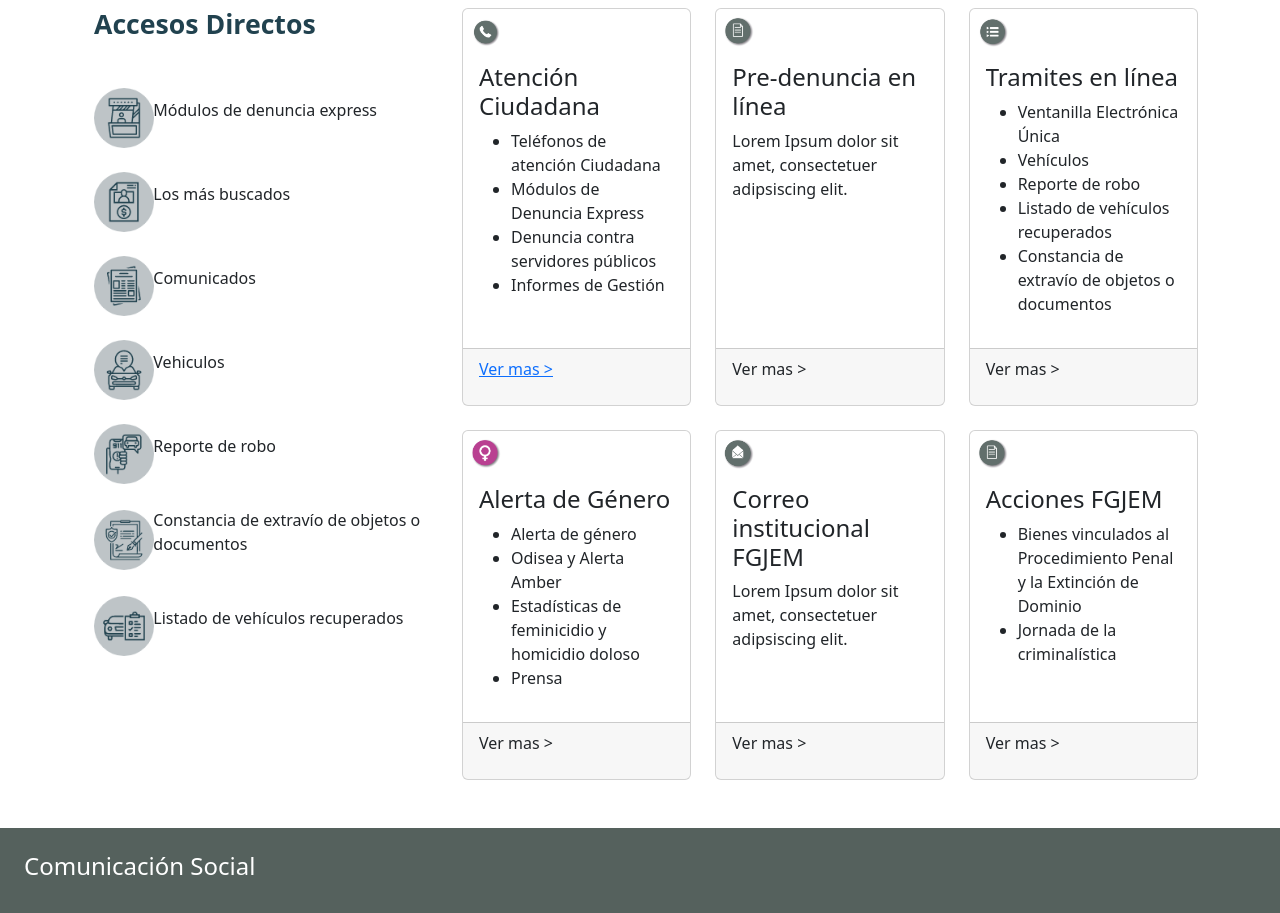
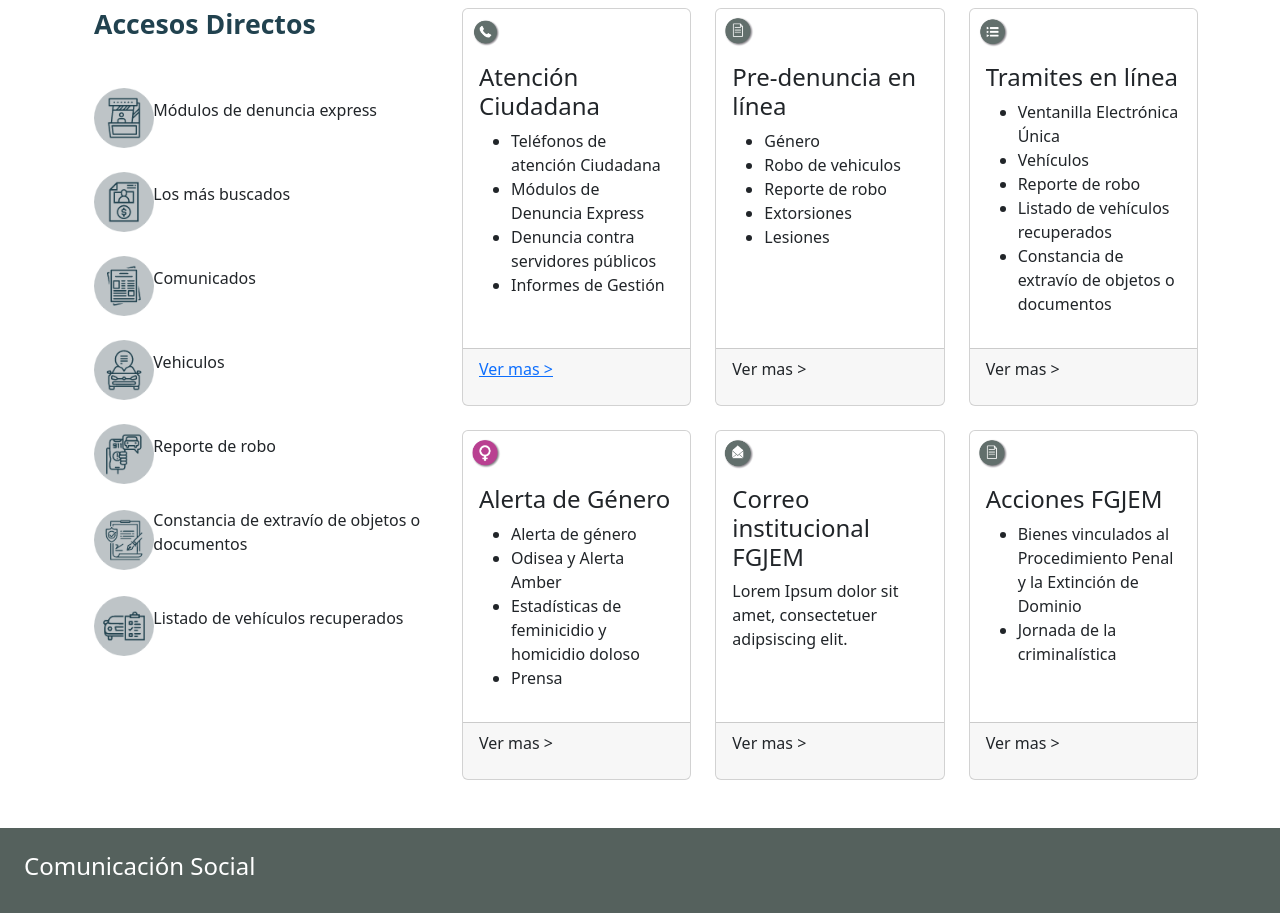
Before and after one commit to IPalos/FGJEM-home, a Vue app: page / in a window 1280 px wide. Shown: the part 880-1793 px from the top of the page. Built offline with nearby package versions, Linux system fonts and the light colour scheme.

Commit message:
replace dummy text by list in actions section

```diff
--- a/src/molecules/GridAcciones.vue
+++ b/src/molecules/GridAcciones.vue
@@ -24,7 +24,13 @@
 			<b-card title="Pre-denuncia en línea" img-height="38px" img-width="30px"
 				:img-src="require('@/assets/acciones.png')" img-alt="Image" img-top tag="article" class="h-100">
 				<b-card-text>
-					Lorem Ipsum dolor sit amet, consectetuer adipsiscing elit.
+					<ul>
+						<li>Género</li>
+						<li>Robo de vehiculos</li>
+						<li>Reporte de robo</li>
+						<li>Extorsiones</li>
+						<li>Lesiones</li>
+					</ul>
 				</b-card-text>
 				<p slot="footer">Ver mas ></p>
 			</b-card>
```
